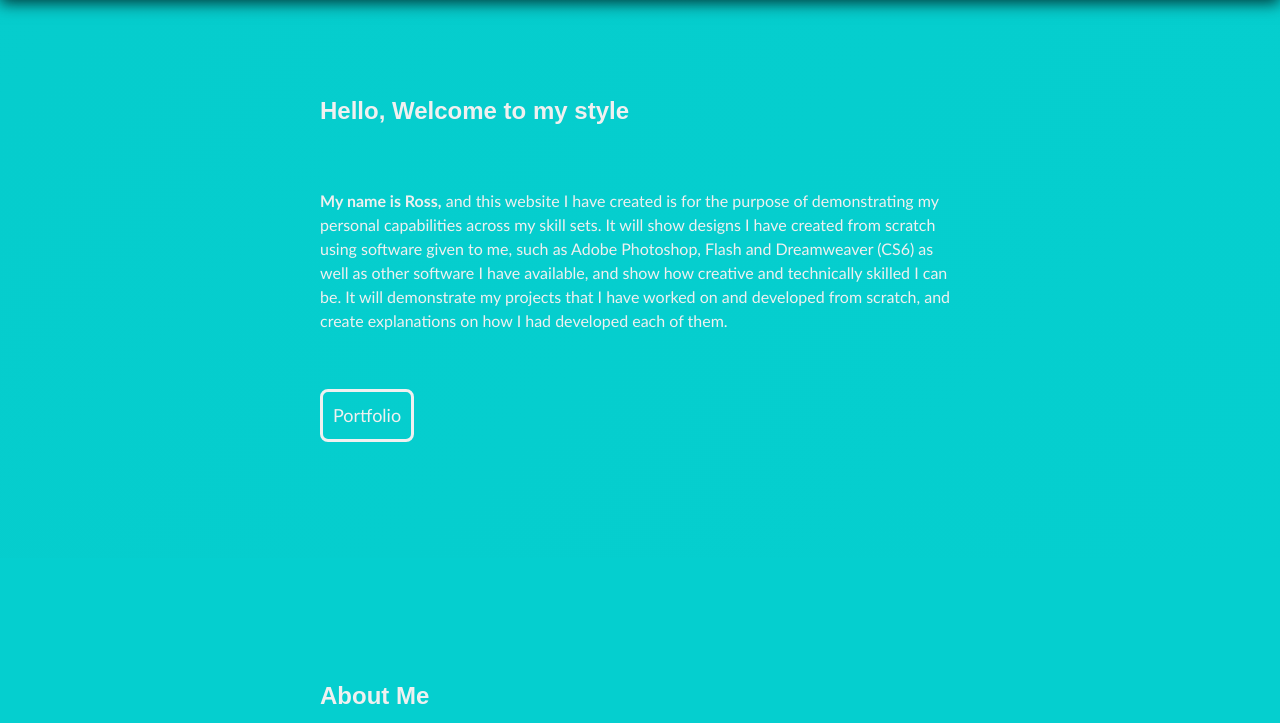
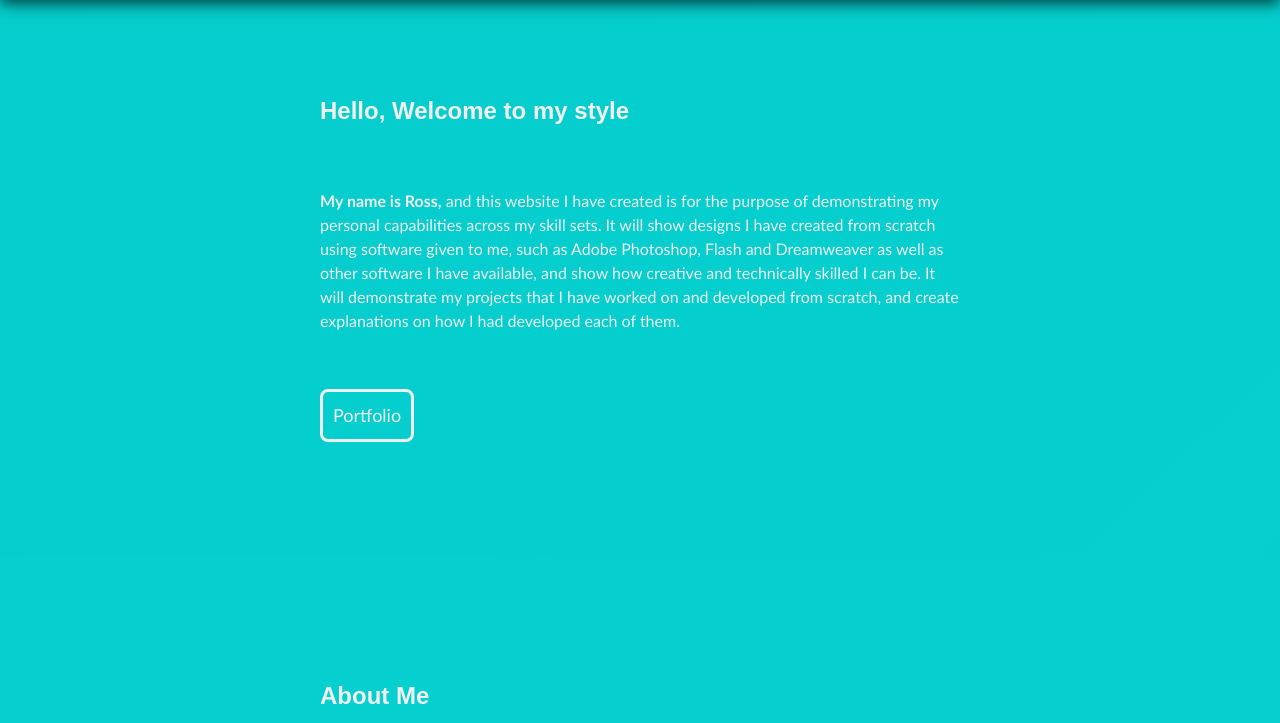
Before and after one commit to rossthurgood/rossthurgood.github.io, a plain HTML site: page index.html in a window 1280 px wide. Shown: the part 77-800 px from the top of the page. Drawn offline with Linux system fonts and the light colour scheme; a script that the page names is missing; a web font is replaced by a local one.

Commit message:
Removed brackets

```diff
--- a/index.html
+++ b/index.html
@@ -46,7 +46,7 @@
     </span>
   </h2>
   <p>&nbsp;</p>
-  <p><strong>My name is Ross,</strong> and this website I have created is for the purpose of demonstrating my personal capabilities across my skill sets. It will show designs I have created from scratch using software given to me, such as Adobe Photoshop, Flash and Dreamweaver (CS6) as well as other software I have available, and show how creative and technically skilled I can be. It will demonstrate my projects that I have worked on and developed from scratch, and create explanations on how I had developed each of them.</p>
+  <p><strong>My name is Ross,</strong> and this website I have created is for the purpose of demonstrating my personal capabilities across my skill sets. It will show designs I have created from scratch using software given to me, such as Adobe Photoshop, Flash and Dreamweaver as well as other software I have available, and show how creative and technically skilled I can be. It will demonstrate my projects that I have worked on and developed from scratch, and create explanations on how I had developed each of them.</p>
   <p>&nbsp;</p>
   <p><a href="/portfolio/" class="btn">Portfolio</a></p>
 </div>
```
